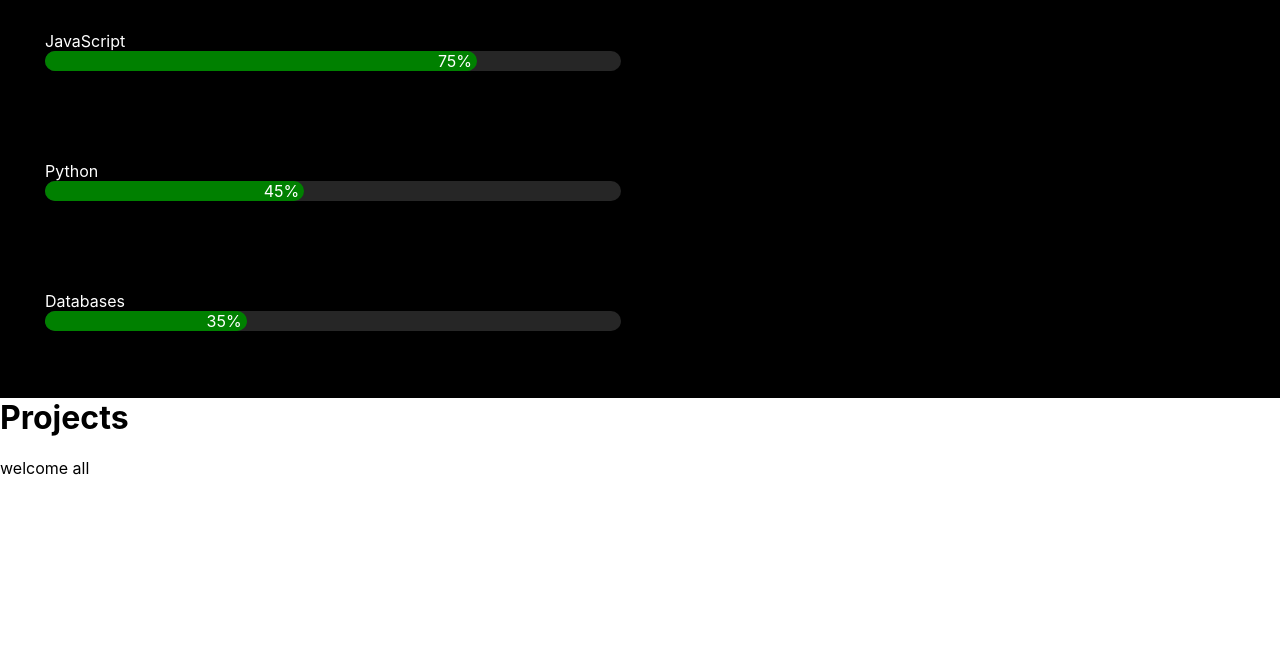
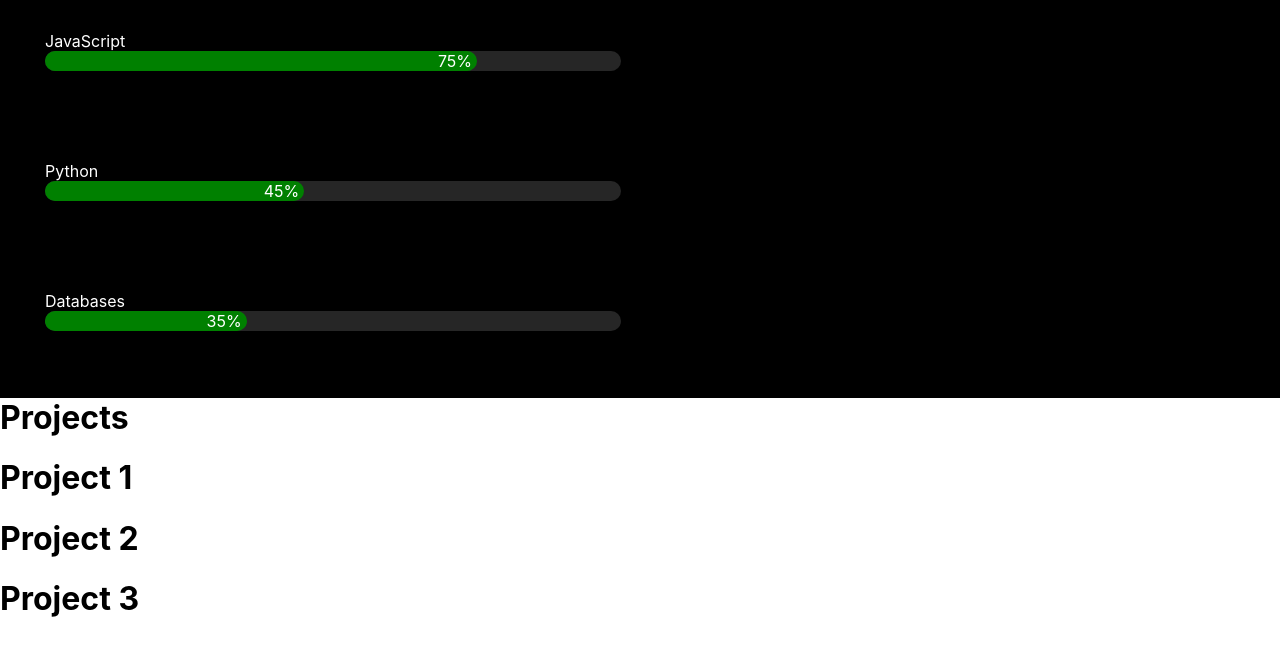
Before and after one commit to Danhayes3008/react-portfolio, a React (Create React App) app: page / in a window 1280 px wide. Shown: the part 1201-1857 px from the top of the page. Built offline with nearby package versions, Linux system fonts and the light colour scheme.

Commit message:
added to the list and started working on displaying my project template i have imported

```diff
--- a/src/components/projects/Projects.js
+++ b/src/components/projects/Projects.js
@@ -1,5 +1,6 @@
 import React from "react";
 import { useState } from "react";
+import Project from "./Project"
 
 const Projects = () => {
   const [project] = useState([
@@ -8,12 +9,28 @@ const Projects = () => {
       name: "Project 1",
       photo: "../../styles/img/me_temp.png",
       text: "Coming Soon"
-    }
+    },
+    {
+      id: 2,
+      name: "Project 2",
+      photo: "../../styles/img/me_temp.png",
+      text: "Coming Soon"
+    },
+    {
+      id: 3,
+      name: "Project 3",
+      photo: "../../styles/img/me_temp.png",
+      text: "Coming Soon"
+    },
   ])
   return (
     <div className="projects">
       <h1>Projects</h1>
-      <p>welcome all</p>
+      <>
+      {project.map((project) => (
+          <Project key={project.id} project={project} />
+        ))}
+      </>
     </div>
   );
 };
```
